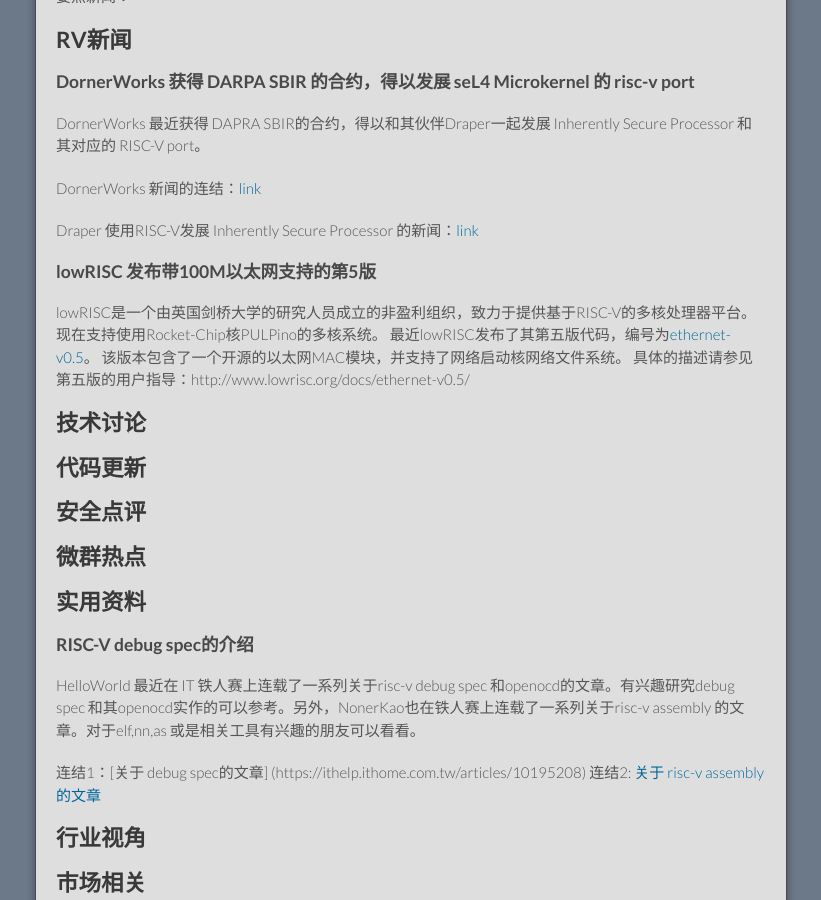
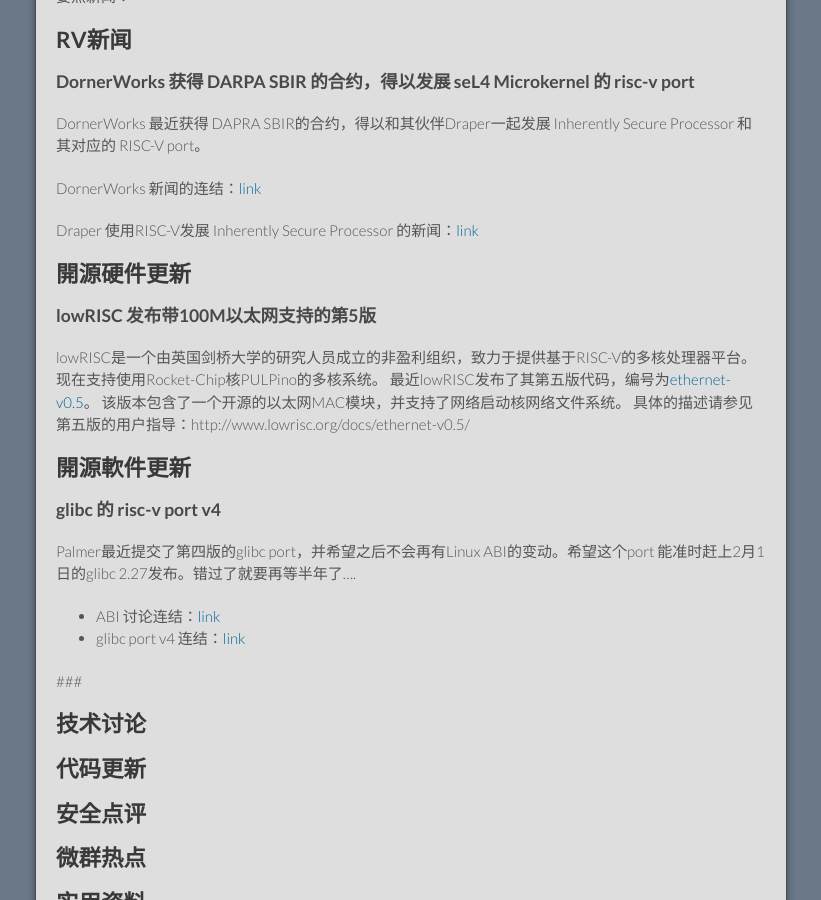
Before and after one commit to cnrv/home, a Jekyll site: the page built from bi-week-rpts/2018-01-18.md, in a window 1280 px wide and 900 px high, scrolled down 211 px. Shown: the whole window, without its empty margins (229-1050 px from the left). Built offline with Jekyll 4.4.1, drawn with Linux system fonts in a browser that asks for light colours; Markdown is read by kramdown in place of the engine named in the settings; comment, search, counter and statistics services are not loaded; our own code applies the rules of GitHub Pages for plain Markdown files.

Commit message:
glibc的新聞

```diff
--- a/bi-week-rpts/2018-01-18.md
+++ b/bi-week-rpts/2018-01-18.md
@@ -16,12 +16,24 @@
 
 Draper 使用RISC-V发展 Inherently Secure Processor 的新闻：[link](http://www.draper.com/news/draper-awarded-contract-98-million-cyber-security-and-trusted-computing-protection)
 
+## 開源硬件更新
+
 ### lowRISC 发布带100M以太网支持的第5版
 
 lowRISC是一个由英国剑桥大学的研究人员成立的非盈利组织，致力于提供基于RISC-V的多核处理器平台。现在支持使用Rocket-Chip核PULPino的多核系统。
 最近lowRISC发布了其第五版代码，编号为[ethernet-v0.5](https://github.com/lowRISC/lowrisc-chip/tree/ethernet-v0.5)。
 该版本包含了一个开源的以太网MAC模块，并支持了网络启动核网络文件系统。
 具体的描述请参见第五版的用户指导：http://www.lowrisc.org/docs/ethernet-v0.5/
+
+## 開源軟件更新
+
+### glibc 的 risc-v port v4
+Palmer最近提交了第四版的glibc port，并希望之后不会再有Linux ABI的变动。希望这个port 能准时赶上2月1日的glibc 2.27发布。错过了就要再等半年了....
+
+- ABI 讨论连结：[link](https://groups.google.com/a/groups.riscv.org/forum/#!topic/sw-dev/MW7AVBBfnms)
+- glibc port v4 连结：[link](https://sourceware.org/ml/libc-alpha/2018-01/msg00475.html)
+
+###
 
 ## 技术讨论
 
```
